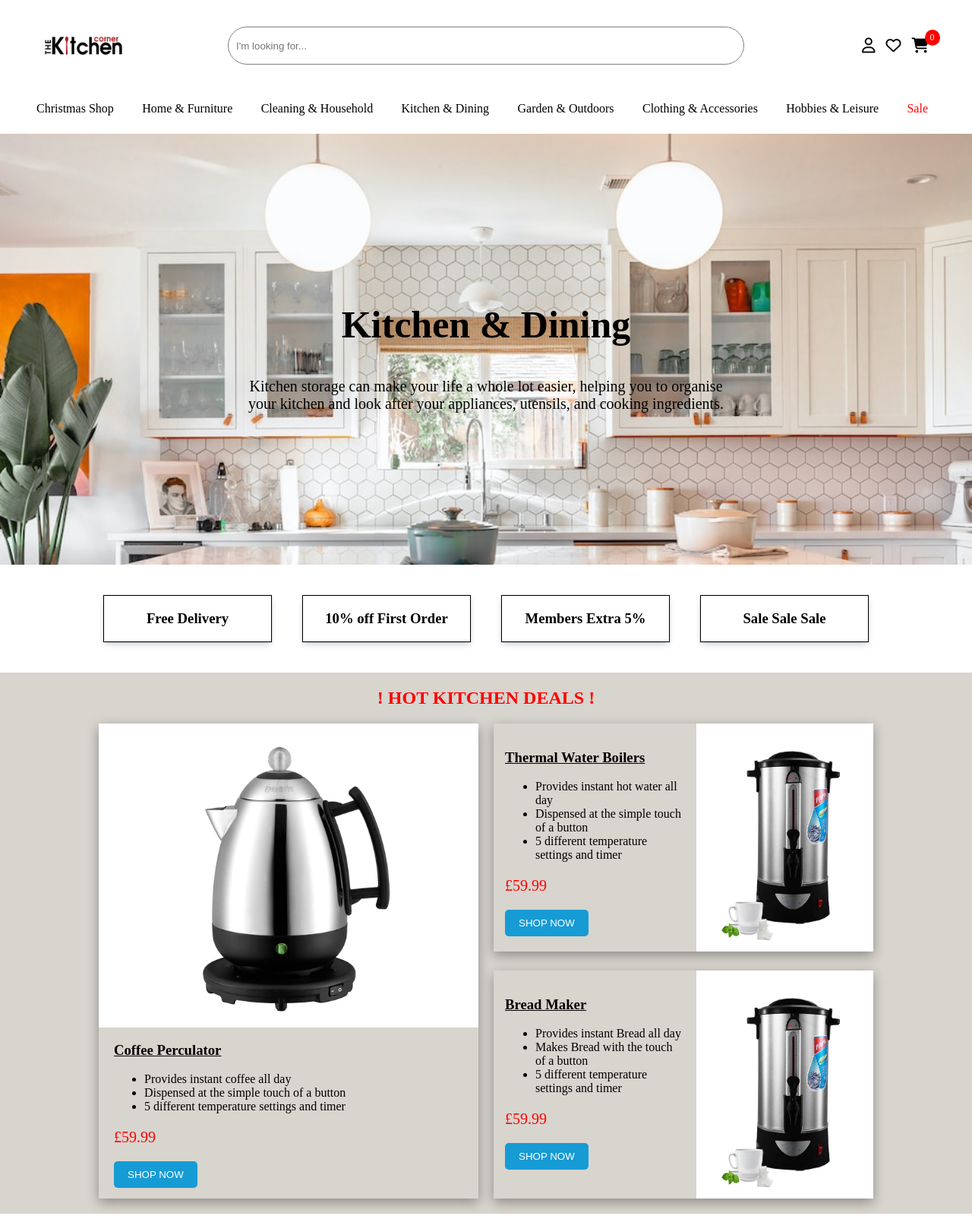
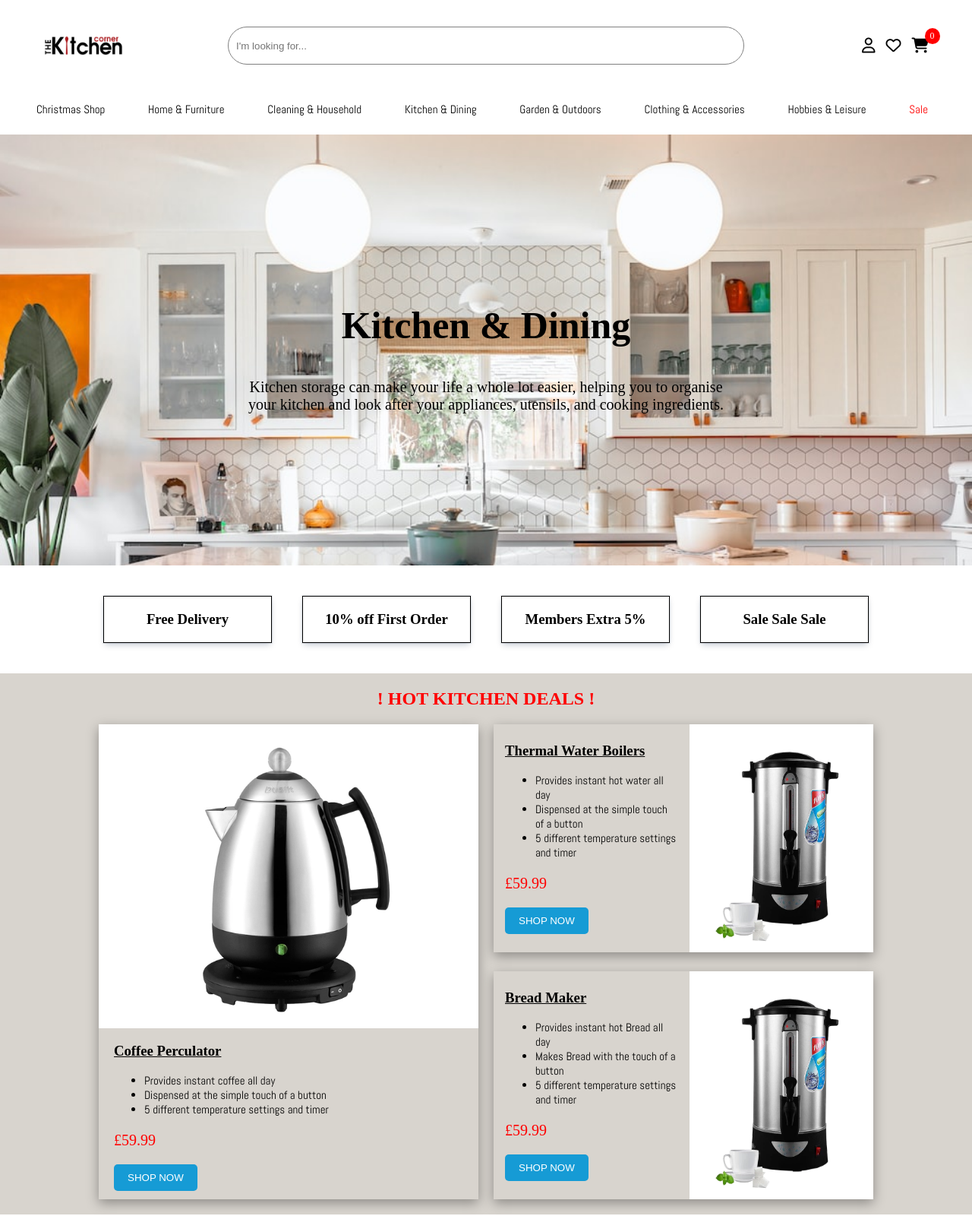
Before and after one commit to Alex-Dicarlo/wire-frame, a plain HTML site: page index.html in a window 1280 px wide. Shown: the top 1600 px of the page at 76% size. Drawn offline with Linux system fonts and the light colour scheme.

Commit message:
final changes

```diff
--- a/css/components/banner.css
+++ b/css/components/banner.css
@@ -23,3 +23,9 @@
   padding-bottom: 200px;
   font-size: 20px;
 }
+
+@media (max-width: 500px) {
+  .banner h1 {
+    padding-top: 100px;
+  }
+}
--- a/css/components/deal-section.css
+++ b/css/components/deal-section.css
@@ -62,7 +62,7 @@
 }
 
 .text {
-  margin: 15px
+  margin: 5px 15px;
 }
 
 .text p {
@@ -83,16 +83,19 @@
  }
 }
 
-@media (max-width: 520px){
+@media (max-width: 521px){
   .second-section-item {
     flex-direction: column-reverse;
   }
   .main-item {
-    width: 337.28px;
+    width: 312.77px;
     height: 545.44px;
   }
   .main-item img {
     width: 100%;
     height: 300px;
   }
+  .text {
+    margin-bottom: 20px;
+  }
 }
--- a/css/style.css
+++ b/css/style.css
@@ -12,3 +12,12 @@ body {
   padding: 0;
   height: 100%;
 }
+
+a {
+  font-family: 'Abel', sans-serif;
+}
+
+li {
+  font-family: 'Abel', sans-serif;
+  font-size: 15px;
+}
--- a/index.html
+++ b/index.html
@@ -4,6 +4,9 @@
     <meta http-equiv="X-UA-Compatible" content="IE=edge" />
     <meta name="viewport" content="width=device-width, initial-scale=1.0" />
     <title>project</title>
+    <link rel="preconnect" href="https://fonts.googleapis.com">
+    <link rel="preconnect" href="https://fonts.gstatic.com" crossorigin>
+    <link href="https://fonts.googleapis.com/css2?family=Abel&family=PT+Serif&display=swap" rel="stylesheet">
     <link rel="stylesheet" href="css/style.css" />
     <script src="app.js" defer></script>
     <script
@@ -112,7 +115,7 @@
             <div class="text">
               <h3><u> Bread Maker </u></h3>
               <ul>
-                <li>Provides instant Bread all day</li>
+                <li>Provides instant hot Bread all day</li>
                 <li>Makes Bread with the touch of a button</li>
                 <li>5 different temperature settings and timer</li>
               </ul>
```
